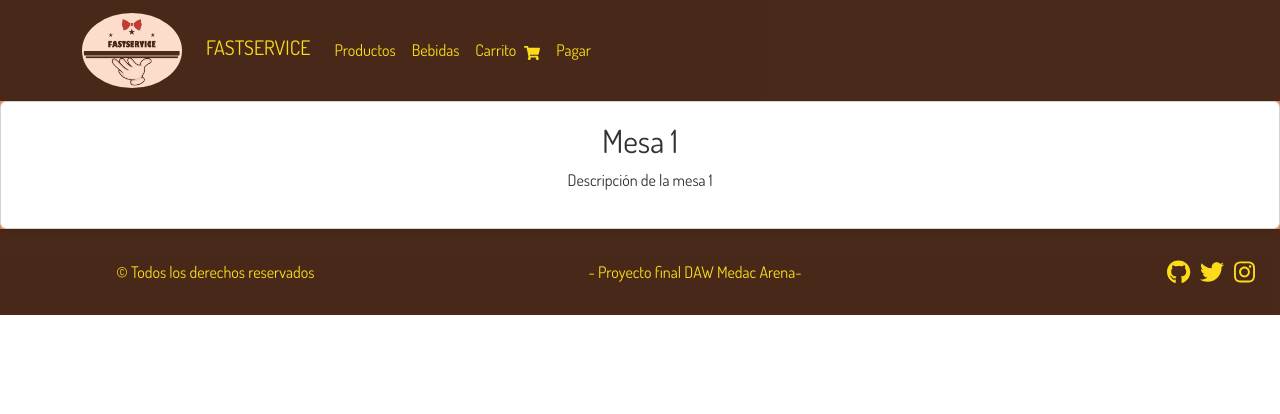
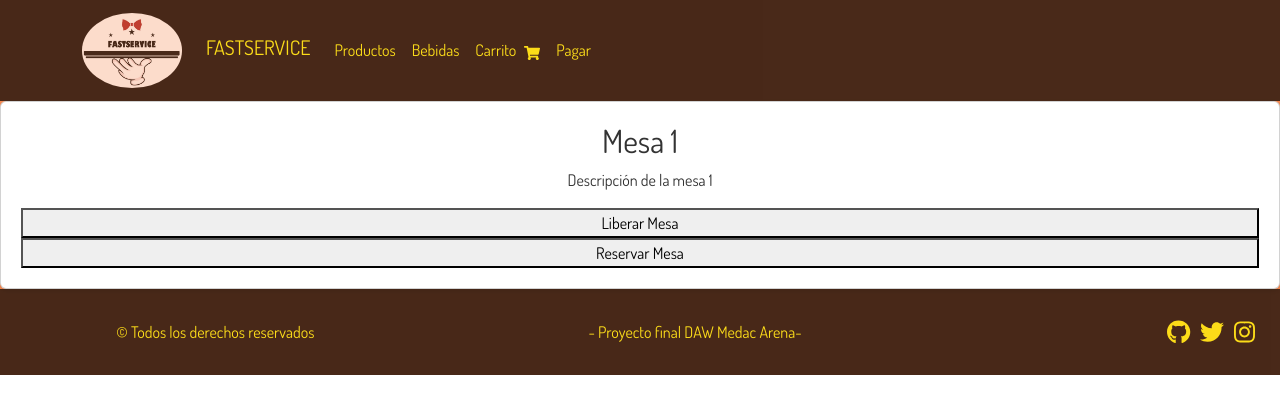
Before and after one commit to proyecto-FastService/proyecto-frontend, a React (Create React App) app: page /productos/0/1 in a window 1280 px wide. Shown: the top 414 px of the page. Built offline with nearby package versions, Linux system fonts and the light colour scheme; no server answers.

Commit message:
vista reservas y liberadas

```diff
--- a/src/components/administrador/MesaCard.js
+++ b/src/components/administrador/MesaCard.js
@@ -24,10 +24,32 @@ function MesaCard() {
     enviarInfoMesa();
   }, [mesaId]);
 
+  const handleLiberarMesa = async () => {
+    const token = localStorage.getItem('token');
+    try {
+      await axios.post(`http://127.0.0.1:8000/api/admLiberarMesa/${token}/${mesaId}`);
+      console.log('Mesa liberada exitosamente');
+    } catch (error) {
+      console.error('Error al liberar la mesa:', error);
+    }
+  };
+
+  const handleReservarMesa = async () => {
+    const token = localStorage.getItem('token');
+    try {
+      await axios.post(`http://127.0.0.1:8000/api/admReservarMesa/${token}/${mesaId}`);
+      console.log('Mesa reservada exitosamente');
+    } catch (error) {
+      console.error('Error al reservar la mesa:', error);
+    }
+  };
+
   return (
     <div className="card">
       <h2>Mesa {mesaId}</h2>
       <p>Descripción de la mesa {mesaId}</p>
+      <button onClick={handleLiberarMesa}>Liberar Mesa</button>
+      <button onClick={handleReservarMesa}>Reservar Mesa</button>
     </div>
   );
 }
```
